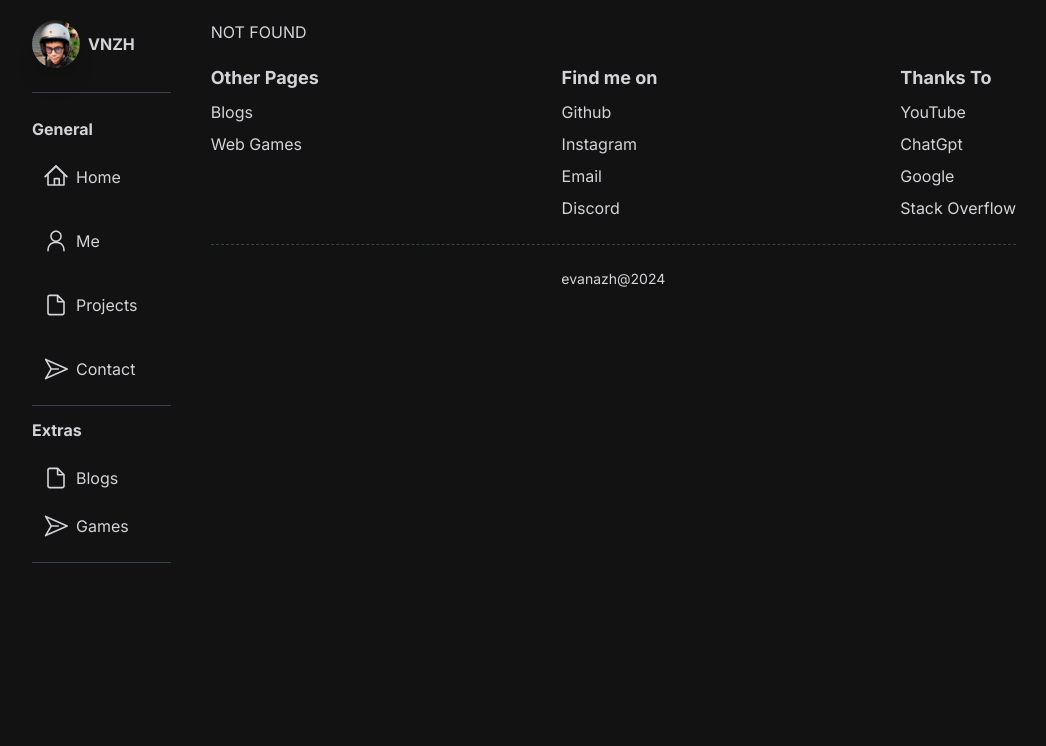
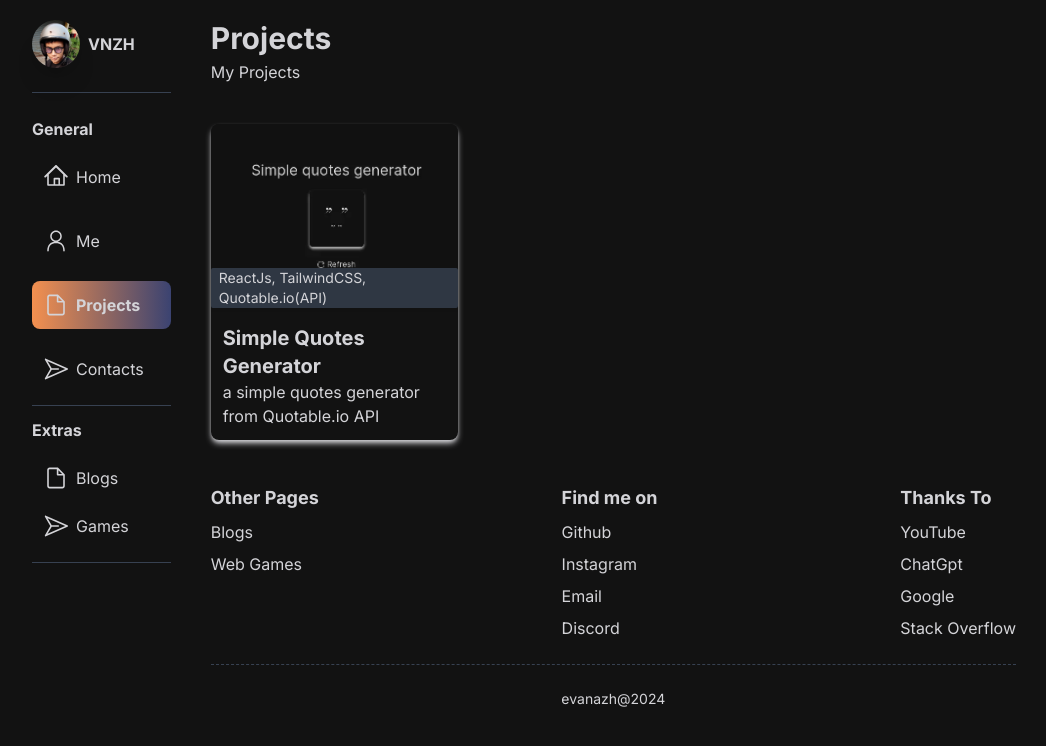
Before and after one commit to Evanazhr/Portfolio, a React (Vite) app: page /projects in a window 1280 px wide. Before the commit this address had no page. Shown: the top 746 px of the page, without its empty margins (116-1162 px from the left). Built offline with nearby package versions, Linux system fonts and the light colour scheme.

Commit message:
add some color, fix path names remove empty projects

```diff
--- a/src/components/Navbar.jsx
+++ b/src/components/Navbar.jsx
@@ -4,9 +4,9 @@ import HeroPhoto from "../assets/hero-photo.jpg"
 export default function Navbar() {
     const namePath = document.location.pathname
     const NavLinkPathStyle =
-        "bg-secondary-dark rounded-full md:rounded-lg w-full font-bold flex flex row justify-start p-3"
+        "bg-gradient-to-r from-gradient-1 to-gradient-2  rounded-full md:rounded-lg w-full font-bold flex flex row justify-start p-3"
     const pathStyle =
-        "p-3 w-full flex flex row hover:bg-secondary-dark rounded-full md:rounded-lg transition-all ease-in-out duration-150 justify-center lg:justify-start"
+        "p-3 w-full flex flex row bg-gradient-to-r hover:from-gradient-1 hover:to-gradient-2  rounded-full md:rounded-lg transition-all ease-in-out duration-150 justify-center lg:justify-start"
 
     return (
         <header className="flex flex-row md:sticky md:top-0 md:flex-col md:items-center md:justify-start md:self-start md:px-5 md:py-5 lg:w-52 lg:items-start">
@@ -84,7 +84,7 @@ export default function Navbar() {
                     </li>
                     <li className="w-full">
                         <NavLink
-                            to="/project"
+                            to="/projects"
                             className={({ isActive }) =>
                                 isActive ? NavLinkPathStyle : pathStyle
                             }
@@ -112,7 +112,7 @@ export default function Navbar() {
                     </li>
                     <li className="w-full">
                         <NavLink
-                            to="/contact"
+                            to="/contacts"
                             className={({ isActive }) =>
                                 isActive ? NavLinkPathStyle : pathStyle
                             }
@@ -133,7 +133,7 @@ export default function Navbar() {
                                     ></path>
                                 </svg>
                                 <span className="hidden lg:inline-block">
-                                    Contact
+                                    Contacts
                                 </span>
                             </span>
                         </NavLink>
--- a/src/pages/Contact.jsx
+++ b/src/pages/Contact.jsx
@@ -5,7 +5,7 @@ export default function Contact() {
                 <div className="border-b border-secondary-dark pb-6">
                     <h1 className="text-3xl">Contact</h1>
                     <p className="bg-main-color mt-1">Get in touch</p>
-                    <ul className="mt-3 flex flex-col flex-wrap gap-6 py-6 md:flex-row">
+                    <ul className="mt-3 flex flex-col flex-wrap gap-6 py-6 sm:flex-row">
                         <li>
                             <a
                                 target="_blank"
--- a/src/pages/Project.jsx
+++ b/src/pages/Project.jsx
@@ -37,47 +37,7 @@ export default function Project() {
                                 </div>
                             </Link>
                         </li>
-                        <li className="group h-auto w-auto rounded-lg bg-dark-background shadow-md shadow-light-color hover:shadow-sm hover:shadow-light-color">
-                            <Link to="/soon">
-                                <div>
-                                    <div>
-                                        <img
-                                            src={empty}
-                                            alt=""
-                                            className="h-auto w-auto rounded-t-lg group-hover:opacity-50"
-                                        />
-                                    </div>
-                                    <div className="flex flex-col items-start justify-center p-3">
-                                        <h2 className="text-2xl font-bold">
-                                            Project Name
-                                        </h2>
-                                        <p>Description</p>
-                                        <p>Stacks</p>
-                                    </div>
-                                </div>
-                            </Link>
-                        </li>
-                        <li className="group h-auto w-auto rounded-lg bg-dark-background shadow-md shadow-light-color hover:shadow-sm hover:shadow-light-color">
-                            <Link to="/soon">
-                                <div>
-                                    <div>
-                                        <img
-                                            src={empty}
-                                            alt=""
-                                            className="h-auto w-auto rounded-t-lg group-hover:opacity-50"
-                                        />
-                                    </div>
-                                    <div className="flex flex-col items-start justify-center p-3">
-                                        <h2 className="text-2xl font-bold">
-                                            Project Name
-                                        </h2>
-                                        <p>Description</p>
-                                        <p>Stacks</p>
-                                    </div>
-                                </div>
-                            </Link>
-                        </li>
-                    </ul>
+                                        </ul>
                 </div>
             </div>
         </>
--- a/src/pages/projects/QuotesGenerator.jsx
+++ b/src/pages/projects/QuotesGenerator.jsx
@@ -26,9 +26,9 @@ export default function QuotesGenerator() {
     }
 
     return (
-        <div className="flex h-screen w-full flex-col items-center justify-center p-6 text-light-color">
-            <div className="justify-items-start justify-self-start">
-                <h1 className="text-3xl">Simple quotes generator</h1>
+        <div className="flex h-screen w-full flex-col relative items-center justify-center p-6 text-light-color">
+            <div className="absolute top-32 left-1/2 block -translate-x-1/2">
+                <h1 className="text-3xl text-nowrap">Simple quotes generator</h1>
             </div>
             <div className="mt-6 flex h-fit flex-col items-center justify-center rounded-lg p-8 shadow-md shadow-light-color">
                 <div className="flex flex-col text-center">
--- a/src/routes/Routes.jsx
+++ b/src/routes/Routes.jsx
@@ -23,11 +23,11 @@ function RoutesIndex() {
             {/* route "/about" */}
             <Route path="/about" element={<About />} />
 
-            {/* route "/project" */}
-            <Route path="/project" element={<Project />} />
+            {/* route "/projects" */}
+            <Route path="/projects" element={<Project />} />
 
-            {/* route "/contact" */}
-            <Route path="/contact" element={<Contact />} />
+            {/* route "/contacts" */}
+            <Route path="/contacts" element={<Contact />} />
 
             {/* route "/Soon" */}
             <Route path="/soon" element={<Soon />} />
--- a/tailwind.config.js
+++ b/tailwind.config.js
@@ -8,6 +8,8 @@ export default {
                 "secondary-dark": "#374151",
                 "light-color": "#D4D4D8",
                 "orange-color": "#F97316",
+                "gradient-1" : "#f3904f                ",
+                "gradient-2" : "#3b4371",
             },
             animation: {
                 "pulse-1": "pulse 2s cubic-bezier(0.4, 0, 0.6 , 1) infinite",
```
